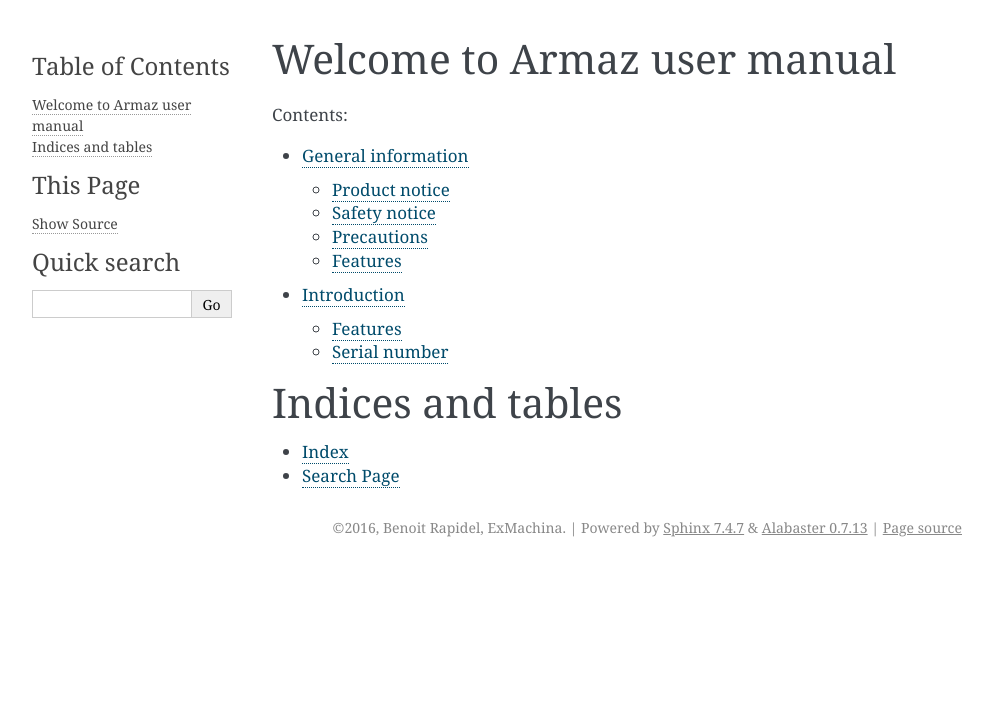
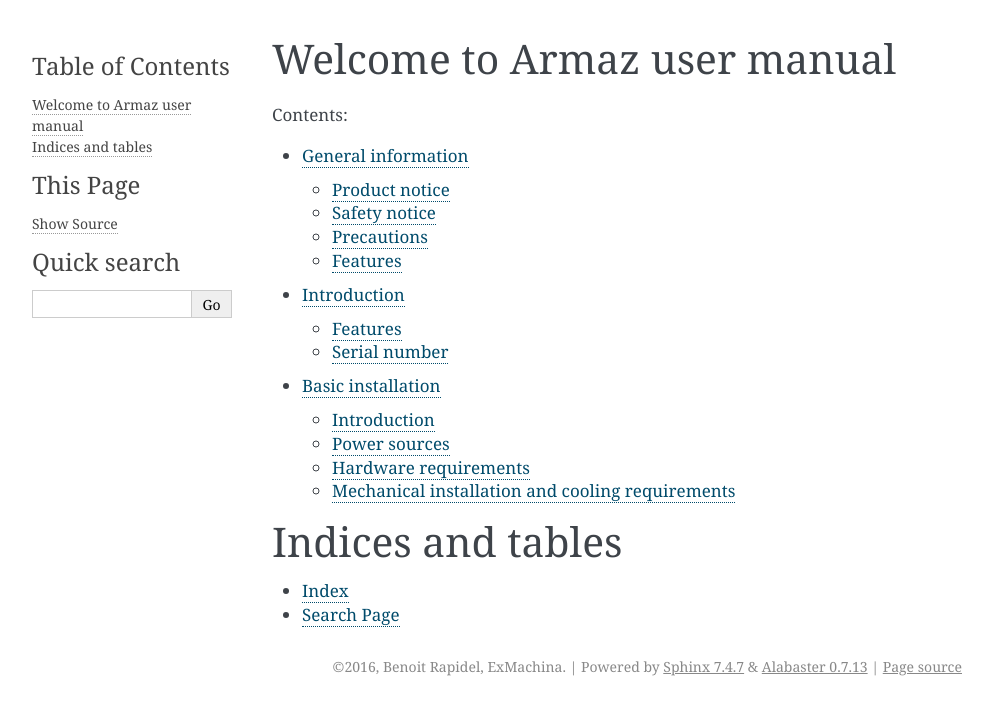
Before and after one commit to exmachina-dev/armaz-doc, a Sphinx documentation site: the page built from source/index.rst, in a window 1280 px wide. Shown: the top 715 px of the page, without its empty margins (148-1141 px from the left). Built offline with Sphinx 7.4.7, drawn with Linux system fonts in a browser that asks for light colours; part of the change alters nothing that is shown.

Commit message:
Added 03-basic-installation.rst

```diff
--- /dev/null
+++ b/source/03-basic-installation.rst
@@ -0,0 +1,79 @@
+Basic installation
+==================
+
+Introduction
+------------
+
+.. warning:: You should read all the sections in :doc:`03-basic-installation` to ensure safe installation.
+
+This section describes the mechanical and electrical installation of the Armaz motor.
+
+Power sources
+-------------
+
+A 115 - 230 V AC (50 - 60 Hz) in the installation area is required. An AC filter is included in each motor for CE compliance.
+
+Hardware requirements
+---------------------
+
+The components you will need to complete the basic installation are:
+
+* A PowerCon power cable
+* A STOPT emergency stop
+* A 3 point XLR cable
+* A remote controller. Possible choices are:
+  - A VARMO unit.
+  - A computer running :doc:`Ertza GUI <ertza:tools>` tool.
+  - A computer running any OSC capable interface.
+* A data cable to connect the remote to the motor, depending of the remote type
+  (might be a 5 point XLR cable or a cat5 Ethernet cable).
+
+Tools and miscellaneous hardware
+
+* M10 and M8 screws or bolts for mounting the Armaz motor.
+* Corresponding spanner for the screws or bolts.
+
+Mechanical installation and cooling requirements
+------------------------------------------------
+
+.. warning:: It is essential that you read and understand this section before
+    beginning the installation.
+
+.. note:: Avoid locating the Armaz motor immediatly above or beside heat
+    generating equipment.
+
+.. note:: Avoid locating the Armaz motor in the vicinity of corrosive
+    substances or vapors, metal particles and dust.
+
+.. note:: Falure to meet cooling air flow requirements will reslut in reduced
+    product lifetime and/or motor over temperature trips.
+
+The safe operation of this equipment depends upon its use in the environment.
+The following points must be considered:
+
+* The Armaz motor `must` be installed indoors, firmly fixed and located so that
+  it can only be accessed by qualified technicians using tools.
+* The maximum suggested operating altitude is 1000m (330 ft).
+* Great care should be taken when mounting the Armaz motor.
+  Armaz motor provides a high torque (up to 300 Nm) and/or a high speed
+  (up to 200 rpm) depending variant.
+  Mounting plates and support `must` be designed accordingly to provides strength and dampness.
+* Depending on the mounting location, care should be taken to design a safe and reliable mounting system.
+  Locations such as above people should be avoided. In most cases, a safety cable fixed to the motor is strongly advised.
+
+Mechanical installation
+^^^^^^^^^^^^^^^^^^^^^^^
+
+.. todo:: Mechanical installation section and drawings
+
+Cooling requirements
+^^^^^^^^^^^^^^^^^^^^
+
+For effective colling, the Armaz motor must be mounted with the aeration grids
+facing up and down. A space of 100 mm below and above the motor should be kept clear.
+This ensure that a sufficient airflow can circulate.
+
+The Armaz motor is designed to opertade in an ambient temperature of 0 °C to 40 °C.
+Detail characteristics can be found in the :doc:`07-specifications` section.
+
+.. warning:: The metal housing of the motor can become hot (45 °C) during normal operation.
--- a/source/index.rst
+++ b/source/index.rst
@@ -13,6 +13,7 @@ Contents:
 
    01-general-information
    02-introduction
+   03-basic-installation
 
 
 
```
